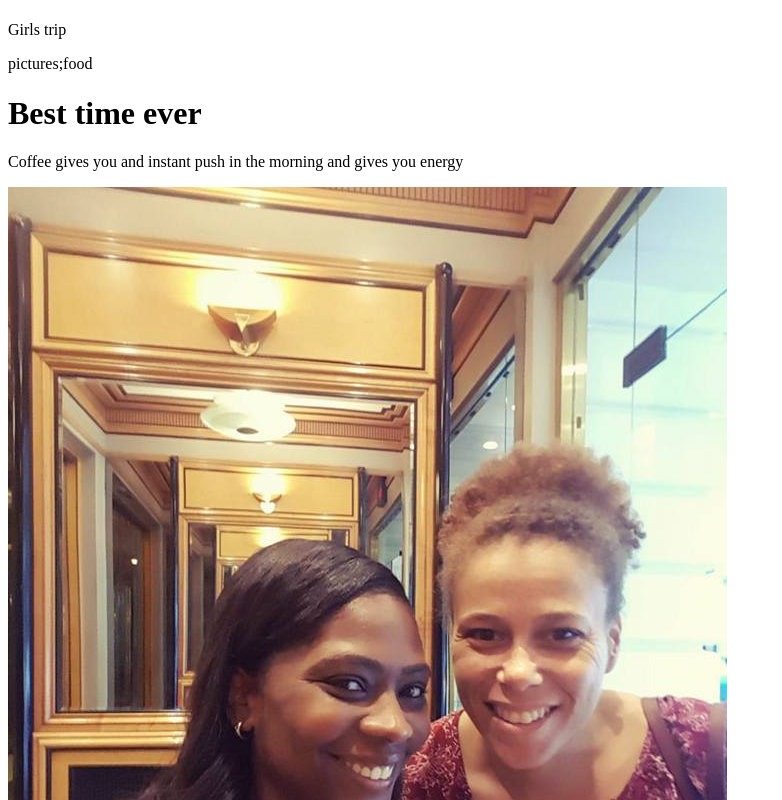
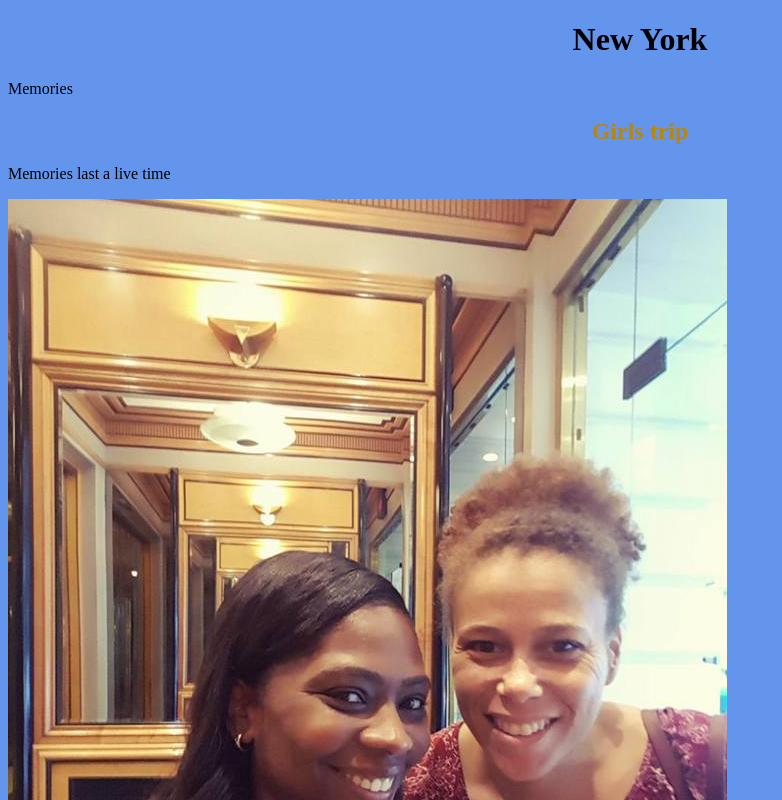
Before and after one commit to irenewilliams77/week-1, a plain HTML site: page index.html in a window 1280 px wide. Shown: the top 800 px of the page, without its empty margins (0-782 px from the left). Drawn offline with Linux system fonts and the light colour scheme.

Commit message:
change text color and centered

```diff
--- a/index.html
+++ b/index.html
@@ -3,19 +3,19 @@
 <head>
     <meta charset="UTF-8">
     <meta name="viewport" content="width=, initial-scale=1.0">
-    <title>New York</title>
+    <title> York</title>
 </head>
-<h1></h1>
-<body>
-    <header>Girls trip
-<p>pictures;food</p>
+<center><h1>New York</h1></center>
+<body style="background-color: cornflowerblue;">
+    <header>
+Memories
 </header>
-<h1>Best time ever</h1>
- <p>Coffee gives you and instant push  in the morning and gives you energy</p>
+<center><h2 style="color:darkgoldenrod;">Girls trip</h2></center>
+ <p>Memories last a live time</p>
 
 <img src="newyorkfriends.jpg" alt="Best Friends">
 <h2>Macy's</h2>
-<img src="https://scontent.fcae1-1.fna.fbcdn.net/v/t1.0-9/20046317_10213634038144930_4415578139286751453_n.jpg?_nc_cat=107&_nc_sid=110474&_nc_ohc=3PUU6fwribUAX_LcmRr&_nc_ht=scontent.fcae1-1.fna&oh=0807ae190ae7333b795b8a9b6d43ab1a&oe=5F1C5EA7" alt="my best friend">
+<img src="20032075_10213634038584941_6249197666822641372_n.jpg" alt="Macy'src">
 <footer>
 <p>Thursday, 06/26/2020</p>
 </footer>
```
